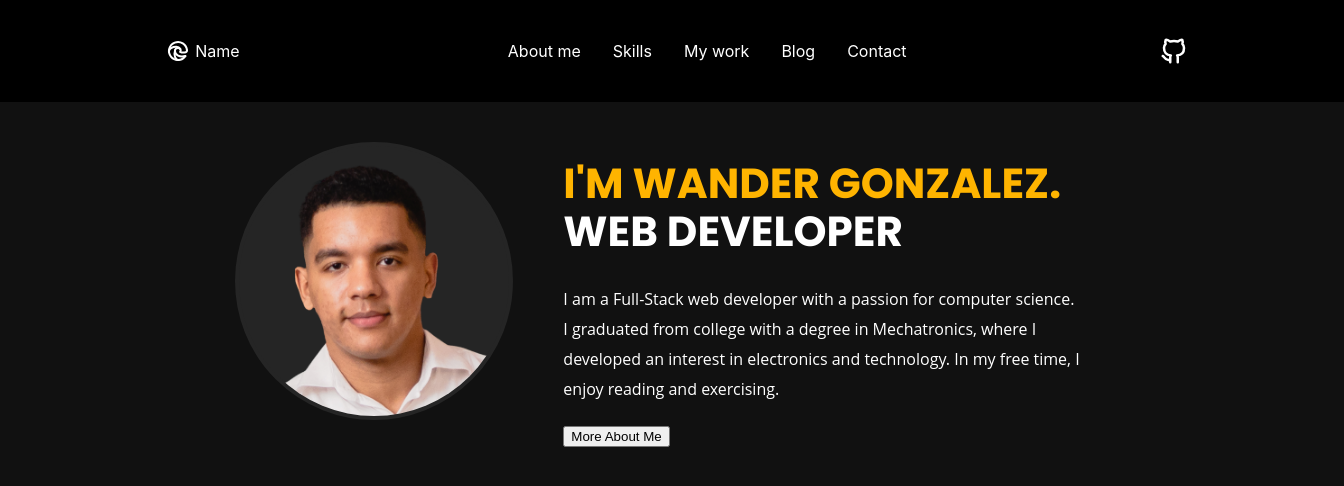
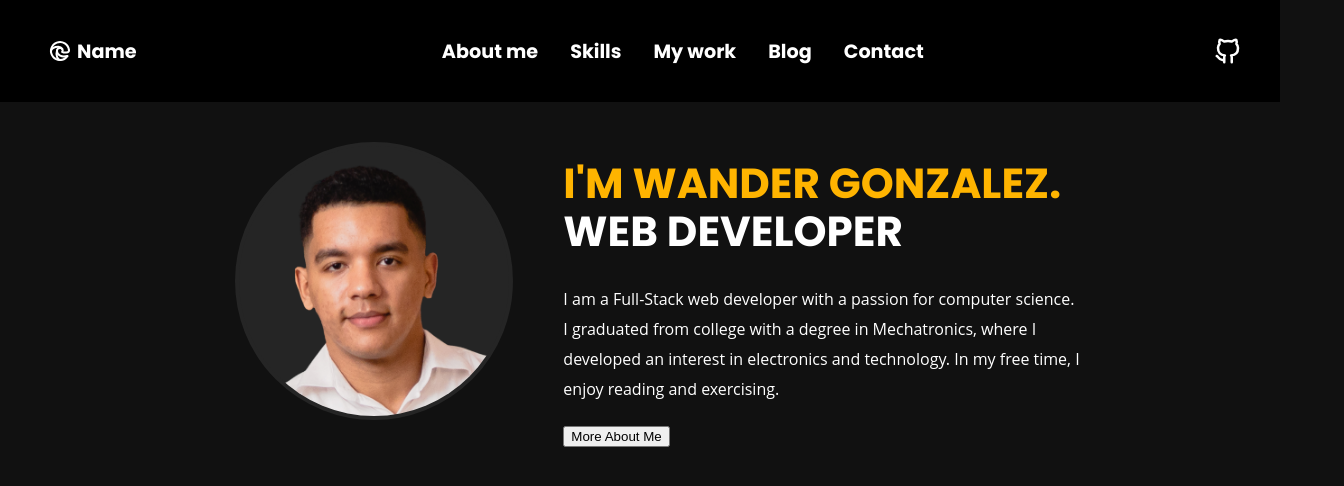
Before and after one commit to wandergithub/w-portfolio, a React (Create React App) app: page / in a window 1280 px wide. Shown: the top 486 px of the page, 1344 px wide, since content can reach past the window. Built offline with nearby package versions, Linux system fonts and the light colour scheme.

Commit message:
change flex style of navbar

```diff
--- a/src/components/Navbar/Navbar.scss
+++ b/src/components/Navbar/Navbar.scss
@@ -1,12 +1,12 @@
+@import "../shared/general";
 nav {
   height: 70px;
   display: flex;
-    justify-content: space-around;
+  justify-content: space-between;
   padding: 1rem 2rem;
-    // z-index: 100;
-    // position: fixed;
-    width: 100%;
   background: black;
+  font-family: $font-1;
+  font-size: larger;
 }
 .link {
   text-decoration: none;
```
Lines whose indentation alone changed are shown as unchanged.
